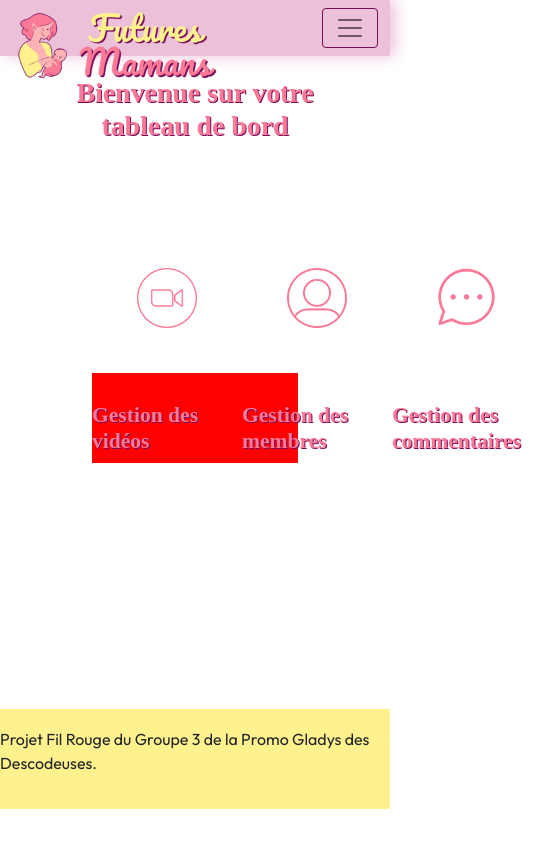
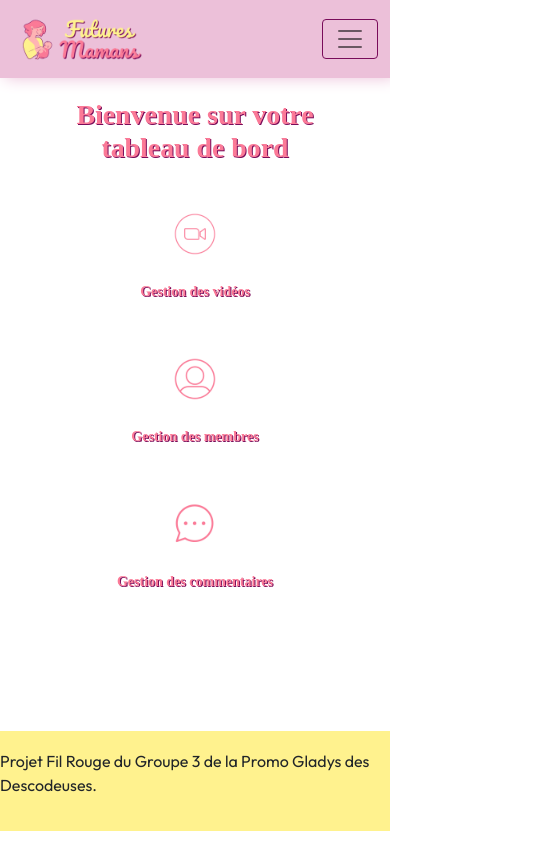
Before and after one commit to nat-btlr/projet-fil-rouge, a React (Vite) app: page /homedashboard in a window 390 px wide. Shown: the whole page, 542 px wide, since content can reach past the window. Built offline with nearby package versions, Linux system fonts and the light colour scheme; a web font is replaced by a local one.

Commit message:
responsive homedashboard faite

```diff
--- a/src/components/Footer/footer.css
+++ b/src/components/Footer/footer.css
@@ -13,7 +13,6 @@ a {
 }
 
 /* Responsive pour mobile*/
-
 @media (max-width: 576px) {
   #monFooter {
     padding: 15px;
--- a/src/components/HomeDashboard/Homedashboard.css
+++ b/src/components/HomeDashboard/Homedashboard.css
@@ -1,11 +1,10 @@
 .titre-homedashboard {
   margin: 20px;
   text-align: center;
-
 }
 
 .conteneur-homedashboard {
-min-height: 75vh;
+  min-height: 75vh;
 }
 
 .images-homedashboard {
@@ -13,12 +12,16 @@ min-height: 75vh;
   justify-content: space-between;
   flex-direction: row;
   margin: 80px;
+  flex-wrap: wrap;
+  gap: 20px;
 }
 
 a {
   flex-direction: column;
   display: flex;
   align-items: center;
+  text-decoration: none;
+  color: inherit;
 }
 
 .elements {
@@ -27,12 +30,20 @@ a {
   margin-bottom: 30px;
 }
 
-
-/*Responsive*/
 @media (max-width: 576px) {
   .images-homedashboard {
-    background-color: red !important;
-
+    flex-direction: column;
+    align-items: center;
+    margin: 20px;
   }
 
+  .elements {
+    width: 100px;
+    height: 100px;
+    margin: auto;
+  }
+
+  h4 {
+    font-size: 14px;
+  }
 }
--- a/src/components/NavAdmin/NavAdmin.jsx
+++ b/src/components/NavAdmin/NavAdmin.jsx
@@ -24,7 +24,7 @@ const NavAdmin = () => {
   return (
     <Navbar className="navbar-admin" expand="lg" >
       <Container fluid>
-        <Navbar.Brand className='navLogo'>
+        <Navbar.Brand className='navLogoAdmin'>
           <Link to="/homedashboard">
             <img src={logo} alt="Logo Futures Mamans" />
           </Link>
@@ -43,7 +43,8 @@ const NavAdmin = () => {
             </Nav.Link>
           </Nav>
           <Link to="/compte">
-                      <svg xmlns="http://www.w3.org/2000/svg" viewBox="0 0 512 512">
+                      <svg className="admin-connection"
+                      xmlns="http://www.w3.org/2000/svg" viewBox="0 0 512 512">
                         <path fill="#fff28e" d="M399 384.2C376.9 345.8 335.4 320 288 320l-64 0c-47.4 0-88.9 25.8-111 64.2c35.2 39.2 86.2 63.8 143 63.8s107.8-24.7 143-63.8zM0 256a256 256 0 1 1 512 0A256 256 0 1 1 0 256zm256 16a72 72 0 1 0 0-144 72 72 0 1 0 0 144z"/>
                       </svg>
                     </Link>
--- a/src/components/NavAdmin/navAdmin.css
+++ b/src/components/NavAdmin/navAdmin.css
@@ -14,12 +14,6 @@
   background-color: var(--lilas);
 }
 
-nav a {
-  color: var(--rose) !important;
-  font-weight: bold;
-  font-size: 25px;
-  text-shadow: 1px 1px 0px var(--prune);
-}
 
 .navbar-admin .navLogo img {
   width: 200px;
@@ -32,3 +26,10 @@ nav a {
   border: solid 1px var(--prune) !important;
   color: var(--prune) !important;
 }
+
+/*version mobile nav*/
+@media (max-width: 576px) {
+  .navLogoAdmin img {
+    width: 120px;
+  }
+}
```
